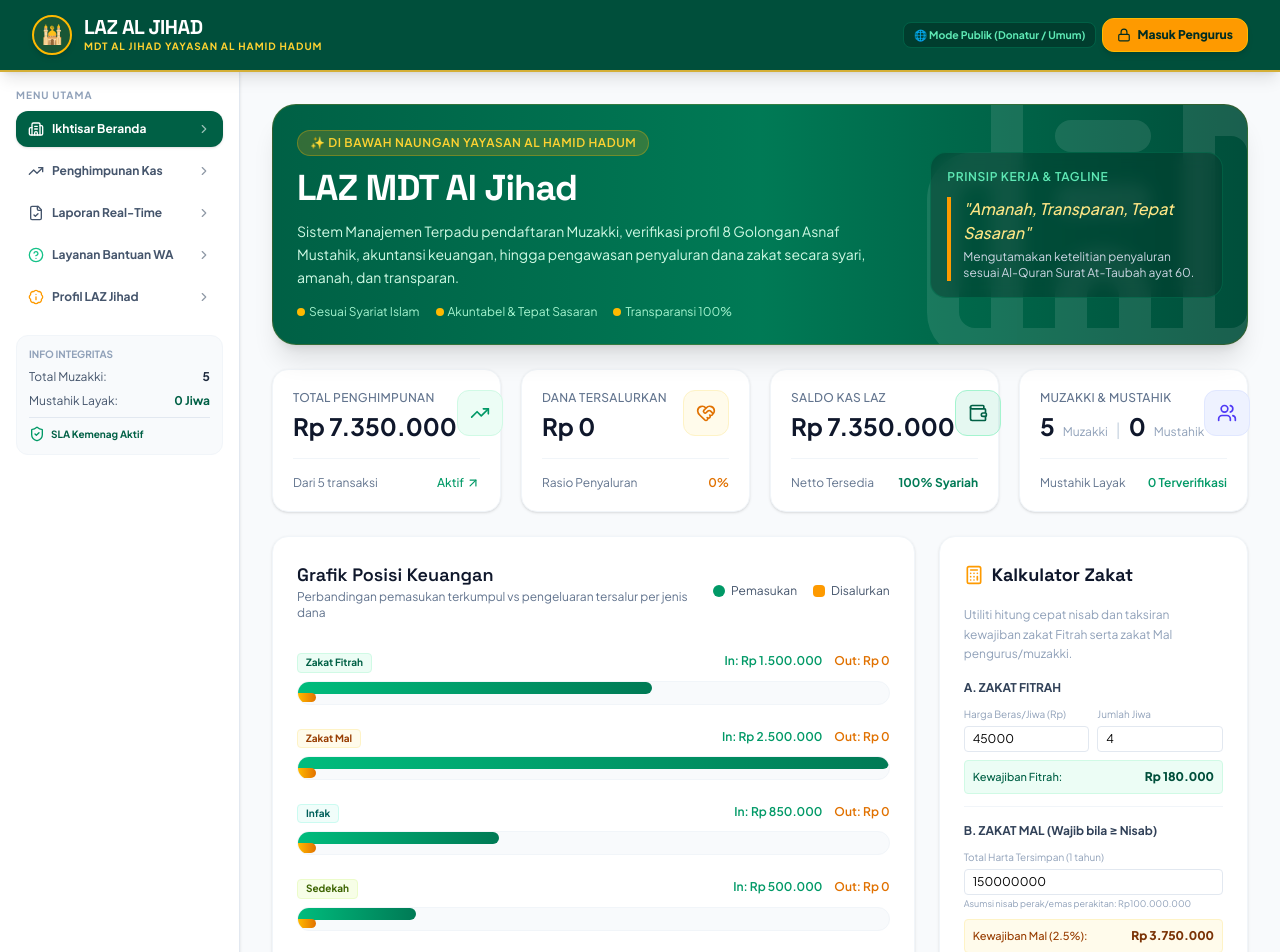
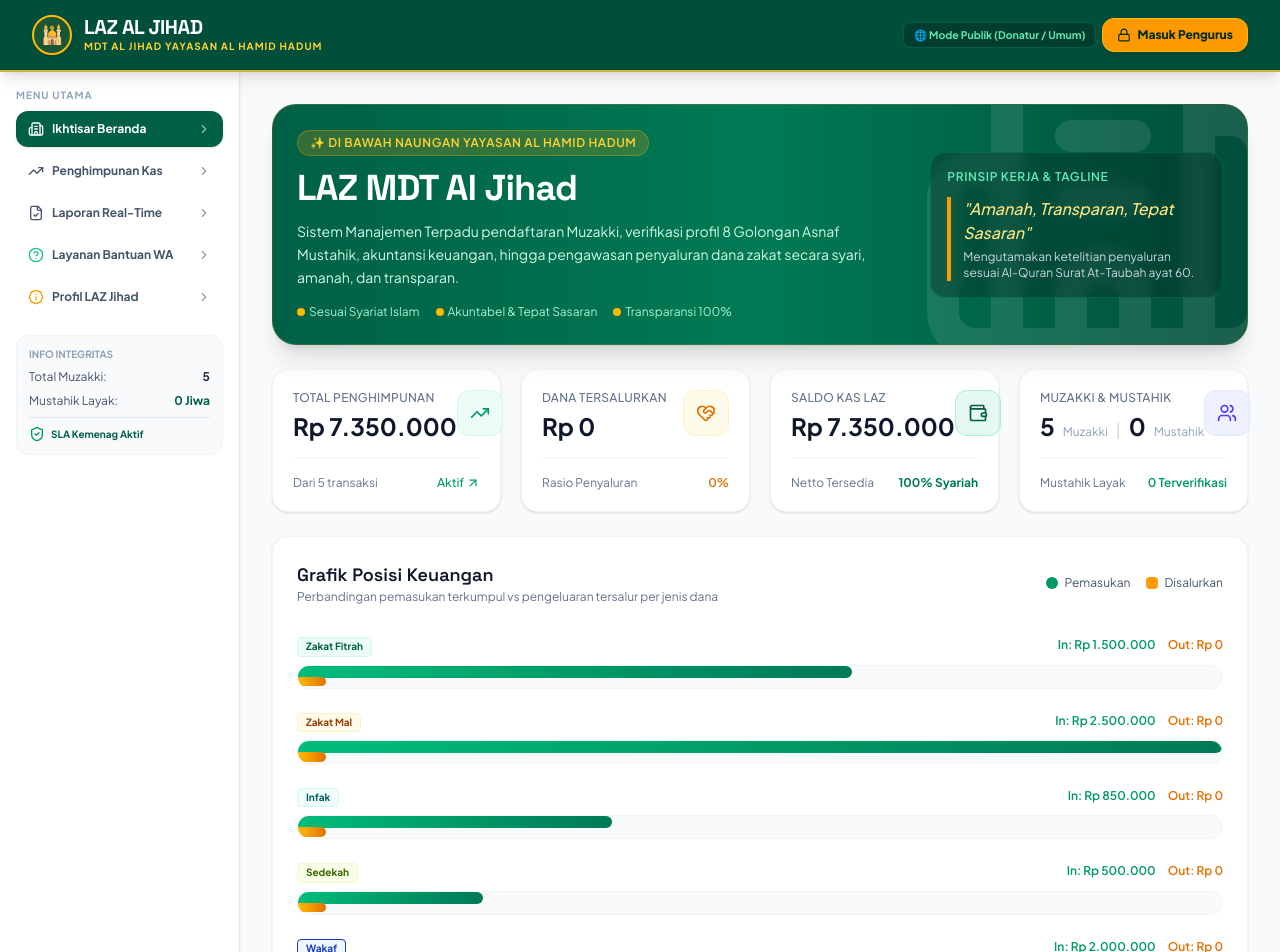
Before and after one commit to siswabsen-ops/PAWA, a React (Vite) app: page / in a window 1280 px wide. Shown: the top 952 px of the page. Built offline with nearby package versions, Linux system fonts and the light colour scheme.

Commit message:
refactor(dashboard): remove zakat calculation features
Remove unused state and calculation logic for Zakat Fitrah and Zakat Mal to clean up the dashboard component.

```diff
--- a/src/components/Dashboard.tsx
+++ b/src/components/Dashboard.tsx
@@ -7,7 +7,6 @@ import {
   ArrowUpRight,
   ArrowDownRight,
   DollarSign,
-  Calculator,
   CheckCircle2,
   HelpCircle,
   Building2,
@@ -34,9 +33,6 @@ export default function Dashboard({
   onClearAllData
 }: DashboardProps) {
   const [showConfirmClear, setShowConfirmClear] = useState<boolean>(false);
-  const [fitrahKalkulasi, setFitrahKalkulasi] = useState<number>(45000); // Rp per jiwa standar
-  const [jumlahJiwa, setJumlahJiwa] = useState<string>('4');
-  const [zakatMalAsset, setZakatMalAsset] = useState<string>('150000000'); // Di atas nisab mitsal 100jt
 
   // Hitung total dari setoran
   const totalDanaMasuk = setoranList.reduce((sum, item) => sum + item.amount, 0);
@@ -76,22 +72,6 @@ export default function Dashboard({
     { name: 'Sedekah', color: 'bg-lime-50 text-lime-800 border-lime-100', in: getPemasukanByType('Sedekah'), out: getPenyaluranByType('Sedekah') },
     { name: 'Wakaf', color: 'bg-blue-50 text-blue-800 border-blue-101', in: getPemasukanByType('Wakaf'), out: getPenyaluranByType('Wakaf') },
   ];
-
-  // Kalkulasi Cepat Zakat Fitrah
-  const hitungZakatFitrahVal = () => {
-    const jiwa = parseInt(jumlahJiwa) || 0;
-    return jiwa * fitrahKalkulasi;
-  };
-
-  // Kalkulasi Cepat Zakat Mal (2.5% jika mencapai nisab logam mulia mitsal 85 gram emas = ~R100.000.000)
-  const hitungZakatMalVal = () => {
-    const asset = parseFloat(zakatMalAsset) || 0;
-    const nisabEmas = 100000000; // Standar nisab simulasi 85g emas
-    if (asset >= nisabEmas) {
-      return asset * 0.025;
-    }
-    return 0;
-  };
 
   // Hitung rasio penyaluran
   const rasioPenyaluranPercent = totalDanaMasuk > 0
@@ -243,7 +223,7 @@ export default function Dashboard({
       <div className="grid grid-cols-1 lg:grid-cols-3 gap-6">
 
         {/* Visualisasi Grafik Dana Masuk & Keluar secara Proporsional */}
-        <div className="lg:col-span-2 bg-white rounded-2xl p-6 border border-slate-100 shadow-sm">
+        <div className="lg:col-span-3 bg-white rounded-2xl p-6 border border-slate-100 shadow-sm">
           <div className="flex justify-between items-center mb-6">
             <div>
               <h3 className="font-display font-semibold text-lg text-slate-900">Grafik Posisi Keuangan</h3>
@@ -308,71 +288,6 @@ export default function Dashboard({
             >
               Lihat Detail Laporan Keuangan →
             </button>
-          </div>
-        </div>
-
-        {/* Sisi Kanan: Kalkulator Zakat Interaktif Cepat */}
-        <div className="bg-white rounded-2xl p-6 border border-slate-100 shadow-sm flex flex-col justify-between">
-          <div className="space-y-4">
-            <div className="flex items-center gap-2 text-emerald-800">
-              <Calculator className="w-5 h-5 text-amber-500" />
-              <h3 className="font-display font-bold text-lg text-slate-900">Kalkulator Zakat</h3>
-            </div>
-            <p className="text-xs text-slate-400 leading-relaxed">
-              Utiliti hitung cepat nisab dan taksiran kewajiban zakat Fitrah serta zakat Mal pengurus/muzakki.
-            </p>
-
-            <div className="border-b border-slate-100 pb-3">
-              <label className="text-xs font-bold text-slate-700 block mb-1">A. ZAKAT FITRAH</label>
-              <div className="grid grid-cols-2 gap-2 mb-2">
-                <div>
-                  <span className="text-[10px] text-slate-400">Harga Beras/Jiwa (Rp)</span>
-                  <input
-                    type="number"
-                    value={fitrahKalkulasi}
-                    onChange={(e) => setFitrahKalkulasi(parseInt(e.target.value) || 0)}
-                    className="w-full text-xs border border-slate-200 rounded px-2 py-1 mt-0.5 focus:outline-emerald-500"
-                  />
-                </div>
-                <div>
-                  <span className="text-[10px] text-slate-400">Jumlah Jiwa</span>
-                  <input
-                    type="number"
-                    value={jumlahJiwa}
-                    onChange={(e) => setJumlahJiwa(e.target.value)}
-                    className="w-full text-xs border border-slate-200 rounded px-2 py-1 mt-0.5 focus:outline-emerald-500"
-                  />
-                </div>
-              </div>
-              <div className="bg-emerald-50 p-2 rounded flex justify-between items-center border border-emerald-100">
-                <span className="text-[11px] text-emerald-800 font-medium">Kewajiban Fitrah:</span>
-                <span className="text-xs font-black text-emerald-900">{formatRupiah(hitungZakatFitrahVal())}</span>
-              </div>
-            </div>
-
-            <div>
-              <label className="text-xs font-bold text-slate-700 block mb-1">B. ZAKAT MAL (Wajib bila &ge; Nisab)</label>
-              <div className="mb-2">
-                <span className="text-[10px] text-slate-400">Total Harta Tersimpan (1 tahun)</span>
-                <input
-                  type="number"
-                  value={zakatMalAsset}
-                  onChange={(e) => setZakatMalAsset(e.target.value)}
-                  className="w-full text-xs border border-slate-200 rounded px-2 py-1 mt-0.5 focus:outline-emerald-500"
-                />
-                <span className="text-[9px] text-slate-400 block mt-0.5">Asumsi nisab perak/emas perakitan: Rp100.000.000</span>
-              </div>
-              <div className="bg-amber-50 p-2 rounded flex justify-between items-center border border-amber-100">
-                <span className="text-[11px] text-amber-800 font-medium font-sans">Kewajiban Mal (2.5%):</span>
-                <span className="text-xs font-black text-amber-900">
-                  {hitungZakatMalVal() > 0 ? formatRupiah(hitungZakatMalVal()) : 'Belum Wajib Nisab'}
-                </span>
-              </div>
-            </div>
-          </div>
-
-          <div className="mt-4 pt-4 border-t border-slate-100 text-[10px] text-slate-400 text-center">
-            Sesuai kualifikasi Fatwa MUI No. 14 / UU Pengelolaan Zakat No. 23 Tahun 2011.
           </div>
         </div>
 
```
